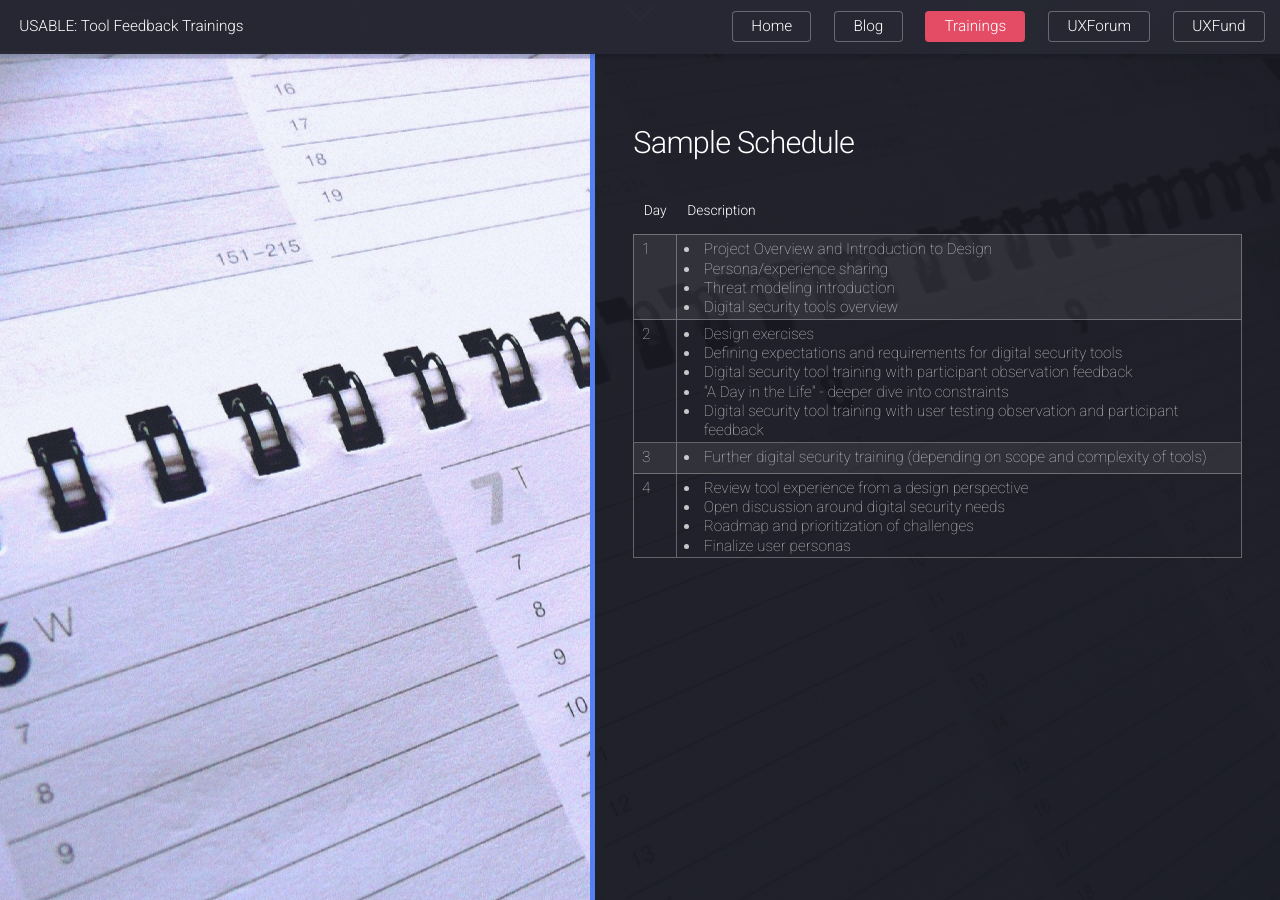
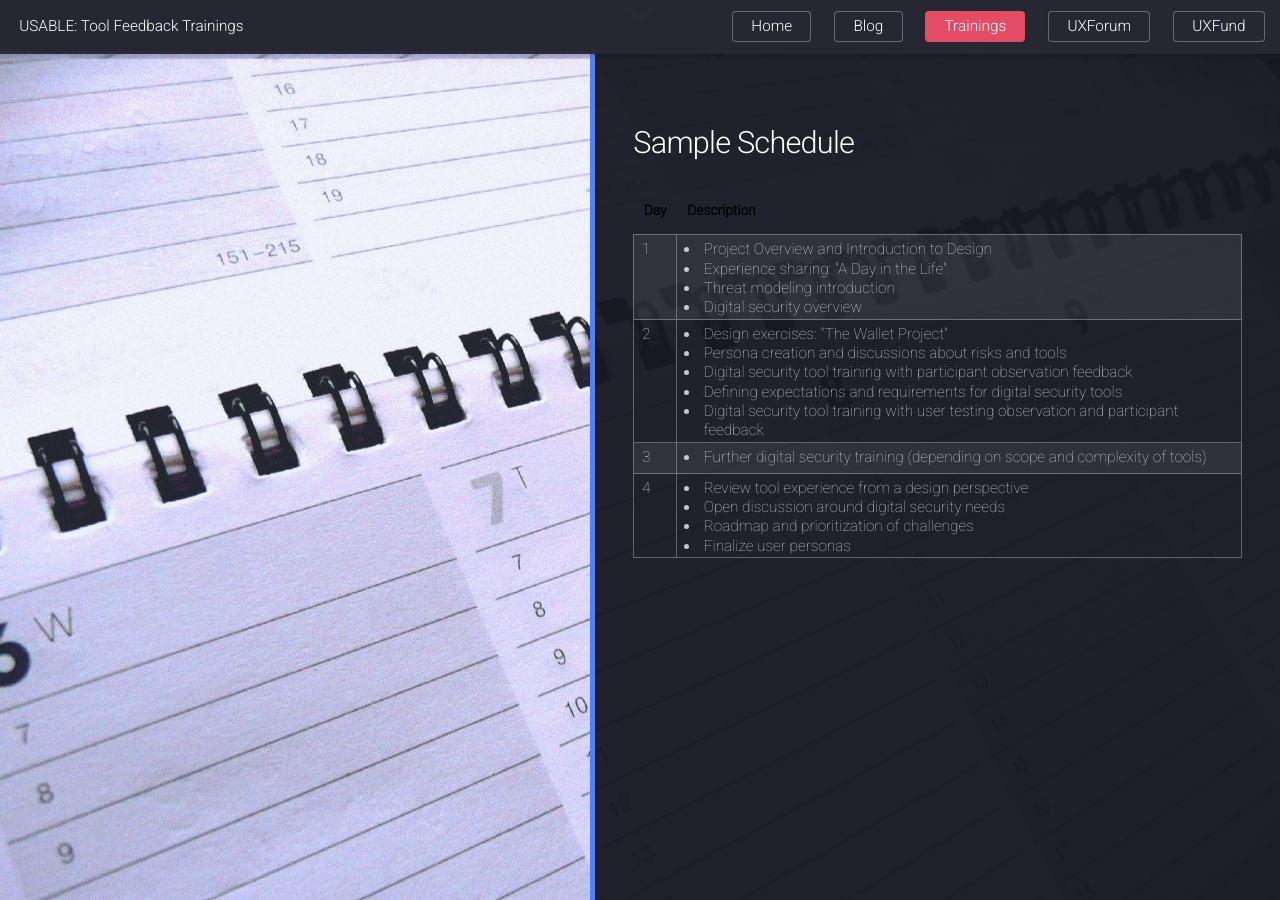
Before and after one commit to OpenInternet/USABLE-website, a Jekyll site: the page trainings.html, which Jekyll copies as it is, in a window 1280 px wide and 900 px high, scrolled down 849 px. Built offline with Jekyll 4.4.1, drawn with Linux system fonts in a browser that asks for light colours; comment, search, counter and statistics services are not loaded.

Commit message:
updated blog and training schedule

```diff
--- a/trainings.html
+++ b/trainings.html
@@ -93,11 +93,13 @@
 						<h2>Sample Schedule</h2>
 					</header>
 					<div class="table-wrapper">
-								<table class="alt" id="schedule">
+
+
+					<table class="alt" id="schedule">
 									<thead>
 										<tr>
-											<th>Day</th>
-											<th>Description</th>
+											<th style="color: black !important; font-weight: bold;">Day</th>
+											<th style="color: black !important; font-weight: bold;">Description</th>
 											<!--<th>Facilitation</th>-->
 										</tr>
 									</thead>
@@ -106,9 +108,9 @@
 											<td>1</td>
 											<td><ul>
 												<li>Project Overview and Introduction to Design</li>
-												<li>Persona/experience sharing</li>
+												<li>Experience sharing: "A Day in the Life"</li>
 												<li>Threat modeling introduction</li>
-												<li>Digital security tools overview</li>
+												<li>Digital security overview</li>
 												</ul>
 												</td>
 											<!--<td>Trainer, UX Expert</td>-->
@@ -116,10 +118,10 @@
 										<tr>
 											<td>2</td>
 											<td><ul>
-												<li>Design exercises</li>
+												<li>Design exercises: "The Wallet Project"</li>
+												<li>Persona creation and discussions about risks and tools</li>
+												<li>Digital security tool training with participant observation feedback</li>
 												<li>Defining expectations and requirements for digital security tools</li>
-												<li>Digital security tool training with participant observation feedback</li>
-												<li>"A Day in the Life" - deeper dive into constraints</li>
 												<li>Digital security tool training with user testing observation and participant feedback</li>
 												</ul>
 												</td>
@@ -146,6 +148,7 @@
 										</tr>
 									</tbody>
 								</table>
+
 					<footer class="major">
 						<ul class="actions">
 							<li>		<a href="#resources" class="goto-next scrolly">Next</a></li>
```
Also changed, not shown: _posts/2016-01-22-tft.md (+2 -2 lines).
